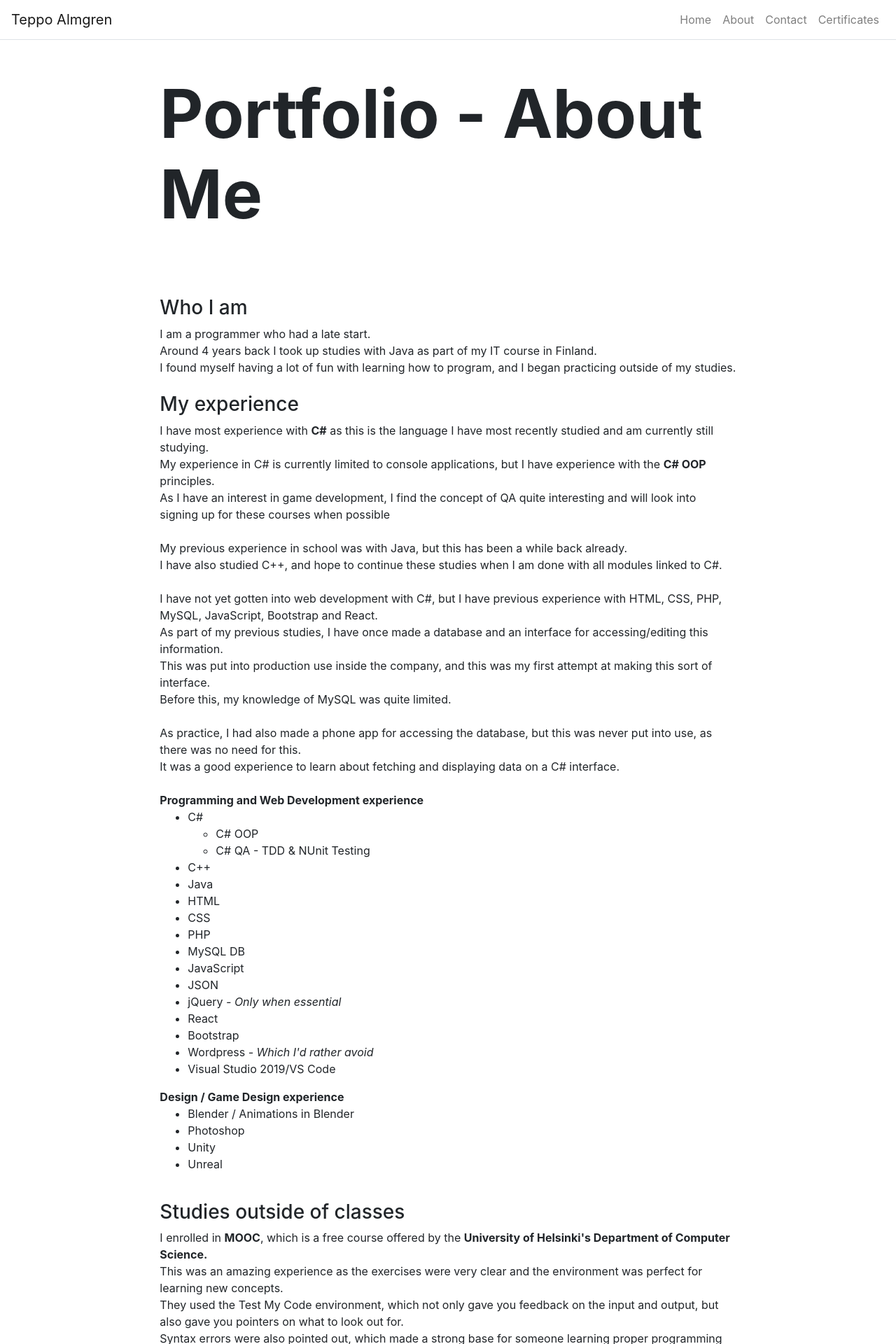
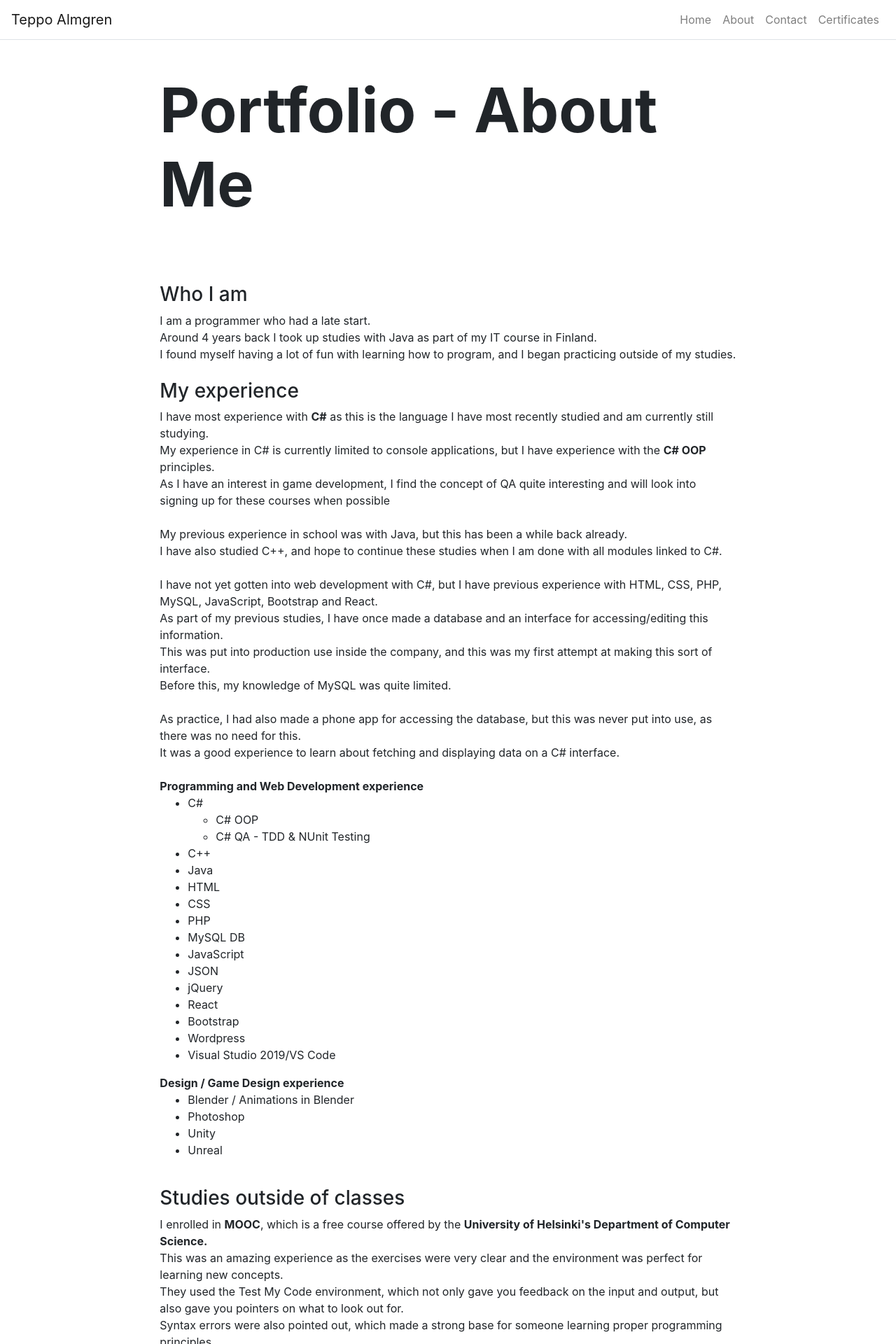
Before and after one commit to JonHanes/portfolio, a React (Create React App) app: page /about in a window 1280 px wide. Shown: the top 1920 px of the page at 70% size. Built offline with nearby package versions, Linux system fonts and the light colour scheme.

Commit message:
Fixed some wording

```diff
--- a/src/App.js
+++ b/src/App.js
@@ -65,7 +65,7 @@ class App extends Component {
             <Navbar.Toggle className="border-0" aria-controls="navbar-toggle"/>
             <Navbar.Collapse id="navbar-toggle">
               <Nav className="ml-auto">
-                <Link className="nav-link" to="/"> Home </Link>
+                <Link className="nav-link" to="/portfolio"> Home </Link>
                 <Link className="nav-link" to="/about"> About </Link>
                 <Link className="nav-link" to="/contact"> Contact </Link>
                 <Link className="nav-link" to="/certificates"> Certificates </Link>
--- a/src/Components/Hero.js
+++ b/src/Components/Hero.js
@@ -21,9 +21,9 @@ function Hero(props) {
             <Container fluid={true}>
                 <Row className="justify-content-center py-5">
                     <Col md={8} sm={12}>
-                        {props.title && <h1 className="display-1 font-weight-bolder">{props.title}</h1>}
-                        {props.subTitle && <h2 className="display-4 font-weight-light">{props.subTitle}</h2>}
-                        {props.text && <h3 className="lead font-weight-light">{props.text}</h3>}
+                        {props.title && <h2 className="display-2 font-weight-bolder">{props.title}</h2>}
+                        {props.subTitle && <h3 className="display-4 font-weight-light">{props.subTitle}</h3>}
+                        {props.text && <h4 className="lead font-weight-light">{props.text}</h4>}
                     </Col>
                 </Row>
             </Container>
--- a/src/Components/ImageGallery.js
+++ b/src/Components/ImageGallery.js
@@ -1,4 +1,4 @@
-import React from 'react';
+import React, {Component} from 'react';
 
 //#region Bootstrap Dependencies
 import Container from 'react-bootstrap/Container';
@@ -13,24 +13,19 @@ import CSOOPFEB2020 from "../Assets/Images/Certificates/CS-OOP-FEB2020.png"
 
 //#endregion
 
-function ImageGallery() {
+class ImageGallery extends Component {
+
+    render () {
         return (
             <div>
-            {/* TODO:
-            Wrap the image objects inside a div with a lower part,
-            explaining what the certificate is.
-            Create a transparent background for each of these objects.
-            */}
 
                 <h5 className="centeredText">
                     Current Average Score: <b>6.00/6.00</b><br/>
-                Best score: <b>6.00</b><br/>
-                Worst score: <b>6.00</b>
                 </h5>
 
                 <Container className="contentCentering" fluid>
                         <div className="gallery-imageWrapper">
-                        <Image className="gallery-smallImg" src={CPPPBJune2019} thumbnail />
+                            <Image className="gallery-smallImg" src={CPPPBJune2019} thumbnail/>
                             <h6>C++ Programming Basics Certificate (6.00/6.00) <br/>
                             <i>June 2019</i></h6>
                         </div>
@@ -55,12 +50,10 @@ function ImageGallery() {
                         <br/>
                         <p className="boldTextWithTopMargin">...and more to come as I'm still studying...</p>
                 </Container>
-
-
-
-
             </div>
         )
     }
 
+}
+
 export default ImageGallery;
--- a/src/Pages/AboutPage.js
+++ b/src/Pages/AboutPage.js
@@ -49,10 +49,10 @@ function AboutPage(props) {
                 <li>MySQL DB</li>
                 <li>JavaScript</li>
                 <li>JSON</li>
-                <li>jQuery <i>- Only when essential</i></li>
+                <li>jQuery</li>
                 <li>React</li>
                 <li>Bootstrap</li>
-                <li>Wordpress <i>- Which I'd rather avoid</i></li>
+                <li>Wordpress </li>
                 <li>Visual Studio 2019/VS Code</li>
             </ul>
 
@@ -107,8 +107,9 @@ function AboutPage(props) {
             <ul>
                <li>Finnish - Native</li>
                <li>English - Near native</li>
-               <li>Bulgarian - Great</li>
-               <li>Swedish - Good</li>
+               <li>Bulgarian - Good</li>
+               <li>Swedish - A2 Level [<i style={{fontSize: "0.85em"}}>This used to be better but I have not practiced in a long time.</i>]</li>
+
             </ul>
 
             <br/>
--- a/src/Pages/ContactPage.js
+++ b/src/Pages/ContactPage.js
@@ -38,12 +38,12 @@ class ContactPage extends Component {
 
                 <br/>
 
-                <p>Please do not hesitate to reach out to me if you want to learn more!<br/>If you feel like I would work well with your team/project, please let me know and I will let you know whether I am interested.<br/>Thank you for your time! </p>
+                <p>Please do not hesitate to reach out to me if you want to learn more!<br/>If you feel like I would work well with your team/project, please let me know.<br/>Thank you for your time! </p>
                 <ContactDetails/>
 
                 <div className="imageWrapper">
                 <Image className="centeredImage" src={MyImage} thumbnail/>
-                <h3>Waiting for your feedback.</h3>
+                <h5>Waiting for your feedback.</h5>
                 </div>
                 </Content>
             </div>
```
Lines whose indentation alone changed are shown as unchanged.
